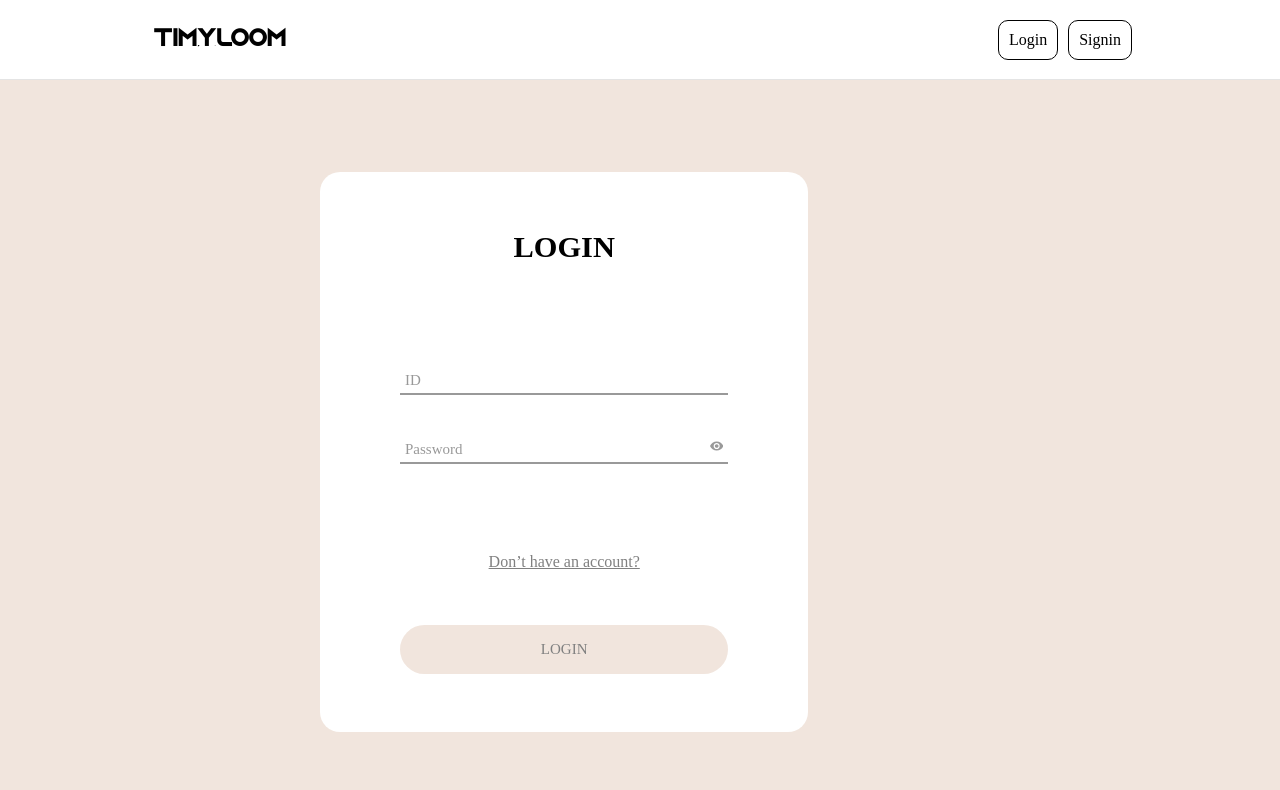
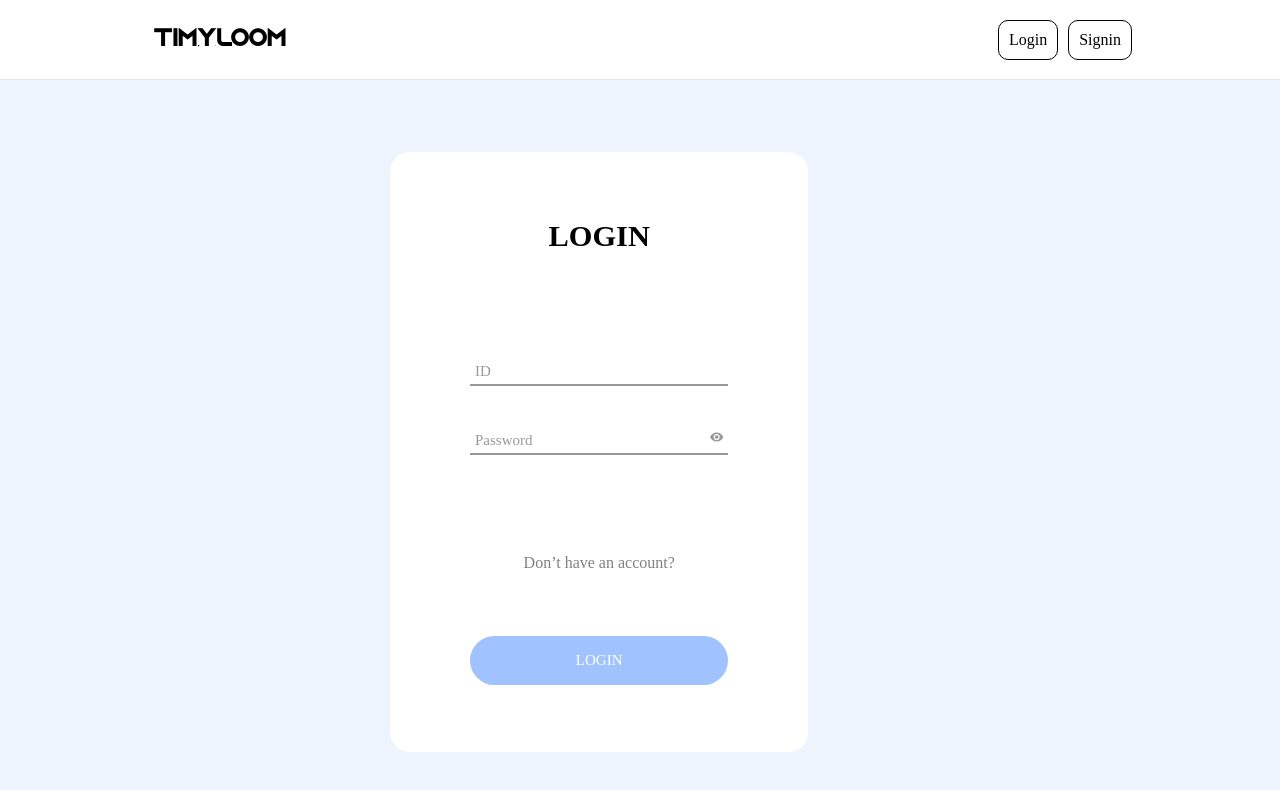
Before and after one commit to gachon-sw-academy-2023/Timyloom-React, a React (Vite) app: page /login in a window 1280 px wide. Shown: the top 790 px of the page. Built offline with nearby package versions, Linux system fonts and the light colour scheme; a web font is replaced by a local one; what react-indexed-db, recoil-persist would draw is missing.

Commit message:
[CHORE]FE-9 FE-10 회원가입, 로그인 이미지 수정, 코드개선, 디자인 색상 수정, 반응형 수정

```diff
--- a/src/components/Button/Button.styles.ts
+++ b/src/components/Button/Button.styles.ts
@@ -10,11 +10,11 @@ const themeVariants = variant({
       backgroundColor: '#000000',
     },
     sign: {
-      backgroundColor: '#f1e5dd',
-      color: '#808080',
+      backgroundColor: '#a0c3ff',
+      color: 'white',
       '&:hover': {
-        backgroundColor: '#f8bd8d',
-        color: 'white',
+        backgroundColor: '#eef4fe',
+        color: '#808080',
       },
     },
     success: {
@@ -42,10 +42,10 @@ export const Container = styled.button<Omit<ButtonProps, 'children'>>`
       : css`
           border: none;
 
-          &:hover {
+          /* &:hover {
             background-color: ${(props) => props.theme.secondaryColor};
             color: ${(props) => props.theme.white};
-          }
+          } */
         `}
   ${({ radius }) =>
     radius === 'square'
--- a/src/components/Sidebar/Sidebar.tsx
+++ b/src/components/Sidebar/Sidebar.tsx
@@ -81,6 +81,7 @@ function Sidebar() {
       ))}
       <S.SidebarSubtitle isOpen={sidebarOpen}>Workspace Views</S.SidebarSubtitle>
       <S.Divider />
+
       <S.ViewContainer isOpen={sidebarOpen}>
         {secondaryLinksArray.map(({ icon, label, to }) => (
           <S.SLinkWrapper key={label} isActive={pathname === to}>
--- a/src/components/Sidebar/SidebarStyle.tsx
+++ b/src/components/Sidebar/SidebarStyle.tsx
@@ -2,10 +2,9 @@ import styled from 'styled-components';
 import { Link } from 'react-router-dom';
 import Logos_orange from '@/assets/images/timyloom_logo_orange.png';
 
-
 export const SidebarWrapper = styled.div<{ isOpen: boolean }>`
   position: relative;
-  min-height: 100vh;
+  min-height: vh;
   padding: 15px;
   background: ${(props) => props.theme.primaryColor_2};
   border: 1px solid ${(props) => props.theme.gray_3};
@@ -113,7 +112,6 @@ export const BoardContainer = styled.div<{ isOpen: boolean }>`
   display: flex;
   flex-direction: column;
   justify-content: center;
-  display: ${({ isOpen }) => (!isOpen ? 'none' : ``)};
 `;
 
 export const BoardWrapper = styled.div<{ boardDesign?: string }>`
--- a/src/components/SignCard/CardStyle.tsx
+++ b/src/components/SignCard/CardStyle.tsx
@@ -1,16 +1,46 @@
 import styled from 'styled-components';
 import background from '@/assets/images/signMain.png';
-import { ReactComponent as Eye } from '@/assets/images/eye.svg';
+import { ReactComponent as EyeSvg } from '@/assets/images/eye.svg';
 
 export const SignCard = styled.div`
   display: flex;
   width: 50vw;
-  height: 70vh;
+  height: 75vh;
   border-radius: 20px;
   margin: auto;
 
-  @media (max-width: 700px) {
+  @media (max-width: 1400px) {
+    width: 500px;
+  }
+
+  @media (max-width: 768px) {
+    width: 70vw;
+  }
+
+  @media (max-width: 425px) {
     width: 80vw;
+  }
+`;
+
+export const ImgPanel = styled.div<{ imgStart: boolean }>`
+  background-image: url(${background});
+  background-repeat: no-repeat;
+  background-size: cover;
+  display: flex;
+  flex-direction: column;
+  justify-content: center;
+  padding: 2rem;
+  flex-grow: 4;
+  border-radius: 20px;
+
+  border-top-left-radius: ${(props) => (props.imgStart ? 'none' : '0')};
+  border-bottom-left-radius: ${(props) => (props.imgStart ? 'none' : '0')};
+
+  border-top-right-radius: ${(props) => (props.imgStart ? '0' : 'none')};
+  border-bottom-right-radius: ${(props) => (props.imgStart ? '0' : 'none')};
+
+  @media (max-width: 1400px) {
+    display: none;
   }
 `;
 
@@ -36,11 +66,11 @@ export const SignPanel = styled.div<{ signStart: boolean }>`
 export const FormTitle = styled.div`
   font-size: 1.9rem;
   font-weight: bold;
-  margin-bottom: 2rem;
+  margin-bottom: 1.5rem;
   text-align: center;
 `;
 
-export const InputsWrapper = styled.div`
+export const InputContainer = styled.div`
   display: flex;
   flex-direction: column;
   height: 20vh;
@@ -54,7 +84,7 @@ export const InputWrapper = styled.div`
   margin-bottom: 1.5vh;
 `;
 
-export const FormInput = styled.input`
+export const InputForm = styled.input`
   width: 100%;
   height: 4vh;
   padding: 0 5px;
@@ -64,7 +94,6 @@ export const FormInput = styled.input`
   &:focus {
     ::placeholder {
       color: #808080;
-      font-size: 10px;
     }
   }
 
@@ -72,48 +101,11 @@ export const FormInput = styled.input`
     color: transparent;
     font-size: 12px;
   }
-`;
 
-export const SignBtn = styled.button`
-  font-size: 15px;
-  padding: 1rem 2.5rem;
-  height: 5vh;
-  border-radius: 25px;
-  background-color: ${(props) => props.theme.primaryColor_2};
-  color: ${(props) => props.theme.gray_1};
-  border: none;
-
-  &:hover {
-    background-color: ${(props) => props.theme.secondaryColor};
-    color: ${(props) => props.theme.white};
-  }
-`;
-
-export const SignLink = styled.a`
-  margin: 0.8rem;
-  color: ${(props) => props.theme.gray_1};
-  text-align: center;
-
-  &:hover {
-    color: ${(props) => props.theme.secondaryColor};
-  }
-`;
-
-export const EyeSvg = styled((props) => <Eye {...props} />)<{ $isShow: boolean }>`
-  color: ${(props) => (props.$isShow ? props.theme.pupple : props.theme.gray_2)};
-  font-size: 15px;
-  display: flex;
-  align-items: center;
-  position: absolute;
-  height: 100%;
-  top: 0;
-  right: 0;
-  padding-right: 5px;
-  cursor: pointer;
-
-  transition: all 0.4s;
-  &:hover {
-    color: ${(props) => props.theme.pupple};
+  @media (max-width: 768px) {
+    ::placeholder {
+      font-size: 6px;
+    }
   }
 `;
 
@@ -150,12 +142,8 @@ export const InputTitle = styled.div<{ value: string; isReg?: boolean }>`
     left: 0px;
     padding-left: 5px;
     transition: all 0.4s;
-
-    @media (max-height: 700px) {
-      top: ${(props) => (props.value ? '-15px' : '0px')};
-    }
   }
-  ${FormInput}:focus ~ & {
+  ${InputForm}:focus ~ & {
     ::before {
       width: 100%;
     }
@@ -163,25 +151,53 @@ export const InputTitle = styled.div<{ value: string; isReg?: boolean }>`
       top: -15px;
     }
   }
-`;
-export const ImgPanel = styled.div<{ imgStart: boolean }>`
-  background-image: url(${background});
-  background-repeat: no-repeat;
-  background-size: cover;
-  display: flex;
-  flex-direction: column;
-  justify-content: center;
-  padding: 2rem;
-  flex-grow: 4;
-  border-radius: 20px;
 
-  border-top-left-radius: ${(props) => (props.imgStart ? 'none' : '0')};
-  border-bottom-left-radius: ${(props) => (props.imgStart ? 'none' : '0')};
-
-  border-top-right-radius: ${(props) => (props.imgStart ? '0' : 'none')};
-  border-bottom-right-radius: ${(props) => (props.imgStart ? '0' : 'none')};
-
-  @media (max-width: 1400px) {
-    display: none;
+  @media (max-width: 425px) {
+    ::after {
+      font-size: 5px;
+    }
   }
 `;
+
+export const SignBtn = styled.button`
+  font-size: 15px;
+  padding: 1rem 2.5rem;
+  height: 5vh;
+  border-radius: 25px;
+  background-color: ${(props) => props.theme.primaryColor_2};
+  color: ${(props) => props.theme.gray_1};
+  border: none;
+
+  &:hover {
+    background-color: ${(props) => props.theme.secondaryColor};
+    color: ${(props) => props.theme.white};
+  }
+`;
+
+export const SignLink = styled.a`
+  margin: 0.8rem;
+  color: ${(props) => props.theme.gray_1};
+  text-align: center;
+  text-decoration: none;
+  &:hover {
+    color: ${(props) => props.theme.secondaryColor};
+  }
+`;
+
+export const EyeIcon = styled((props) => <EyeSvg {...props} />)<{ $isShow: boolean }>`
+  color: ${(props) => (props.$isShow ? props.theme.pupple : props.theme.gray_2)};
+  font-size: 15px;
+  display: flex;
+  align-items: center;
+  position: absolute;
+  height: 100%;
+  top: 0;
+  right: 0;
+  padding-right: 5px;
+  cursor: pointer;
+
+  transition: all 0.4s;
+  &:hover {
+    color: ${(props) => props.theme.pupple};
+  }
+`;
--- a/src/components/SignCard/LoginCard.tsx
+++ b/src/components/SignCard/LoginCard.tsx
@@ -54,14 +54,14 @@ function LoginCard() {
     <S.SignCard>
       <S.SignPanel signStart={true}>
         <S.FormTitle>LOGIN</S.FormTitle>
-        <S.InputsWrapper>
+        <S.InputContainer>
           <S.InputWrapper>
-            <S.FormInput id="id" value={id} onChange={handleInputs} data-testid="id-input" />
+            <S.InputForm id="id" value={id} onChange={handleInputs} data-testid="id-input" />
             <S.InputTitle value={id} data-placeholder="ID" isReg={true}></S.InputTitle>
           </S.InputWrapper>
           <S.InputWrapper data-validate="Enter password">
-            <S.EyeSvg $isShow={showPassword} onClick={handleShowPassword} data-testid="eye-svg" />
-            <S.FormInput
+            <S.EyeIcon $isShow={showPassword} onClick={handleShowPassword} data-testid="eye-svg" />
+            <S.InputForm
               id="password"
               type="password"
               value={password}
@@ -70,7 +70,7 @@ function LoginCard() {
             />
             <S.InputTitle value={password} data-placeholder="Password" isReg={true}></S.InputTitle>
           </S.InputWrapper>
-        </S.InputsWrapper>
+        </S.InputContainer>
         <S.SignLink href="/signup">Don’t have an account?</S.SignLink>
         <Button onClick={handleLogin} size="lg" themes="sign" data-testid="login-button">
           LOGIN
--- a/src/styles/colors.tsx
+++ b/src/styles/colors.tsx
@@ -6,9 +6,9 @@ const colors = {
   gray_2: '#999999',
   gray_3: '#e2e2ea',
   purple: '#844685',
-  primaryColor_1: '#ccc1be',
-  primaryColor_2: '#f1e5dd',
-  secondaryColor: ' #f8bd8d',
+  primaryColor_1: '#eef4fe',
+  primaryColor_2: '#eef4fe',
+  secondaryColor: ' #a0c3ff',
   test1: '#EEE6E2',
   test2: '#FBF7F4',
 } as const;
--- a/src/utils/validation.tsx
+++ b/src/utils/validation.tsx
@@ -4,7 +4,7 @@ const regEmail = new RegExp('[a-z0-9]+@[a-z]+[a-z]{2,3}');
 const regPhone = new RegExp('01([0|1|6|7|8|9])-?([0-9]{3,4})-?([0-9]{4})$');
 
 export const checkId = (id: string) => {
-  if (regId.test(id) || id.length === 0) {
+  if (regId.test(id)) {
     return true;
   }
   return false;
@@ -18,10 +18,12 @@ export const checkPassword = (password: string) => {
 };
 
 export const checkSamePassword = (password: string, confirmPassword: string) => {
-  if (password === confirmPassword) {
-    return true;
+  if (confirmPassword.length > 0) {
+    if (password != confirmPassword) {
+      return false;
+    }
   }
-  return false;
+  return true;
 };
 
 export const checkEmail = (email: string) => {
```
Also changed, not shown: src/components/SignCard/SignUpCard.tsx (+8 -8 lines), src/assets/images/signMain.png, src/assets/images/signMainff.png (added).
